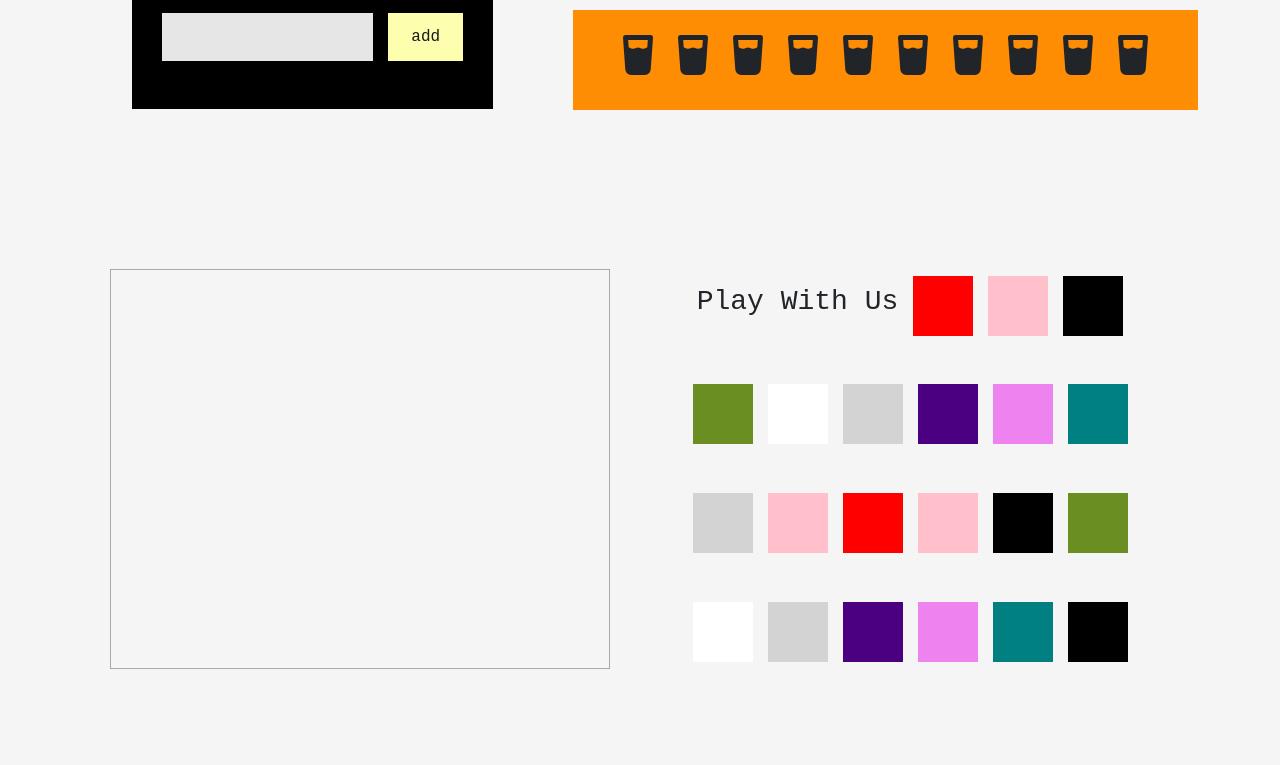
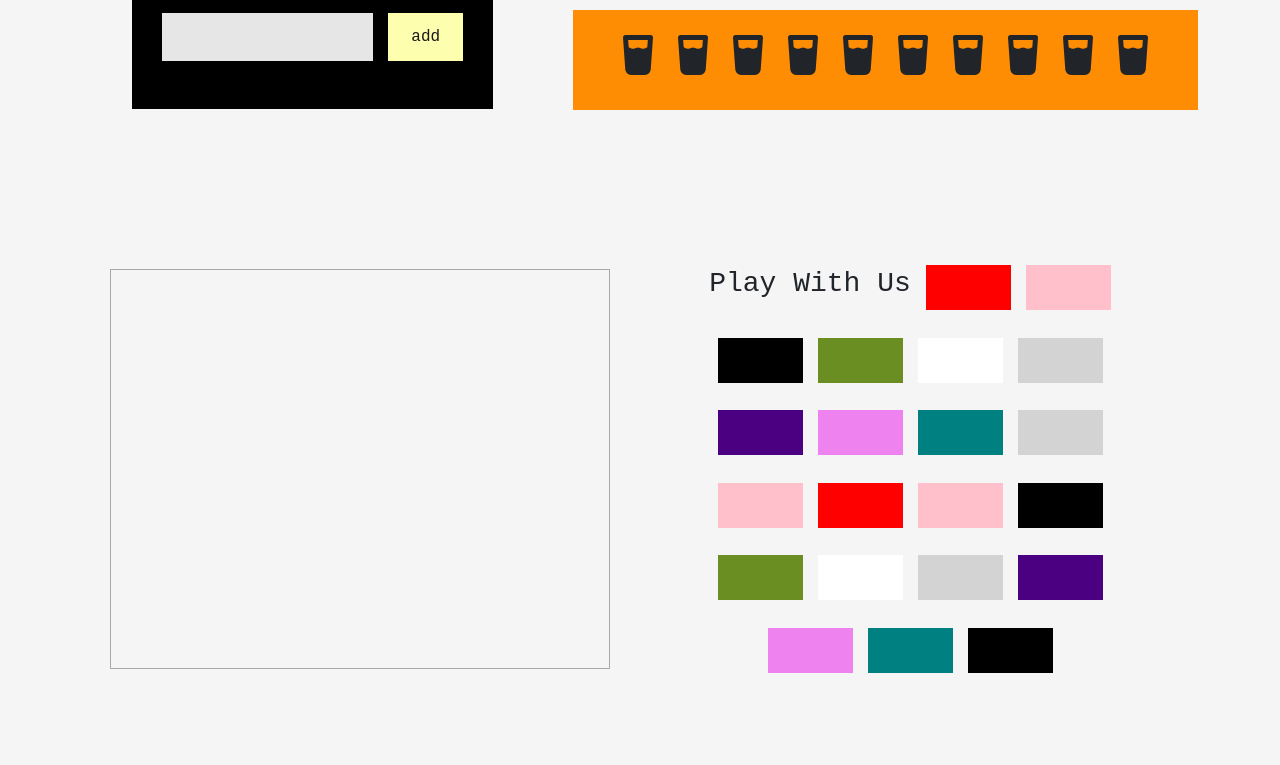
Before and after one commit to Run8unny/SimpleJs, a plain HTML site: page index.html in a window 1280 px wide. Shown: the part 914-1679 px from the top of the page. Drawn offline with nearby package versions, Linux system fonts and the light colour scheme; a web font is replaced by a local one.

Commit message:
changes in boxes styles

```diff
--- a/style.css
+++ b/style.css
@@ -379,8 +379,8 @@ a {
 }
 
 .box {
-    width: 60px;
-    height: 60px;
+    width: 85px;
+    height: 45px;
 }
 
 .get_water {
```
